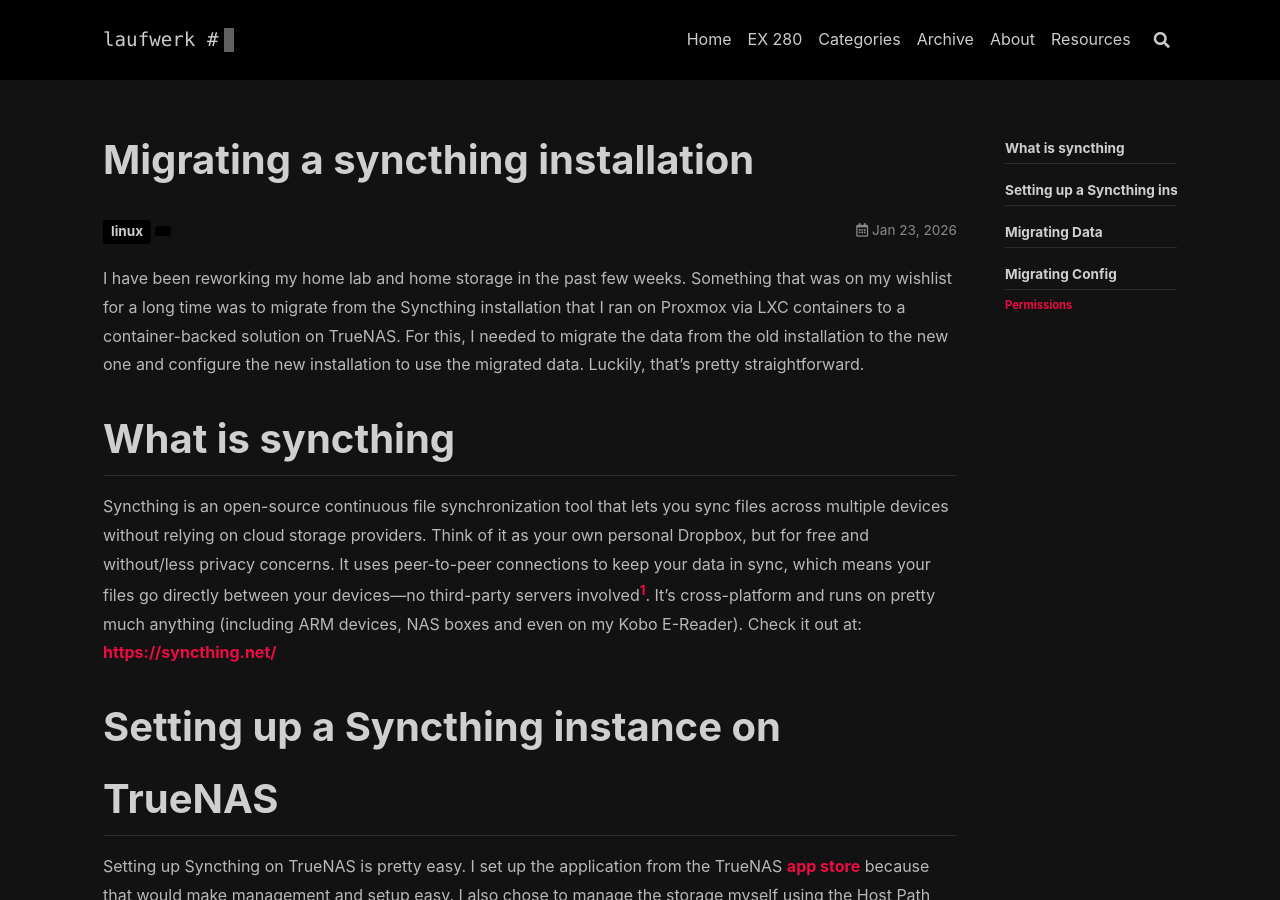
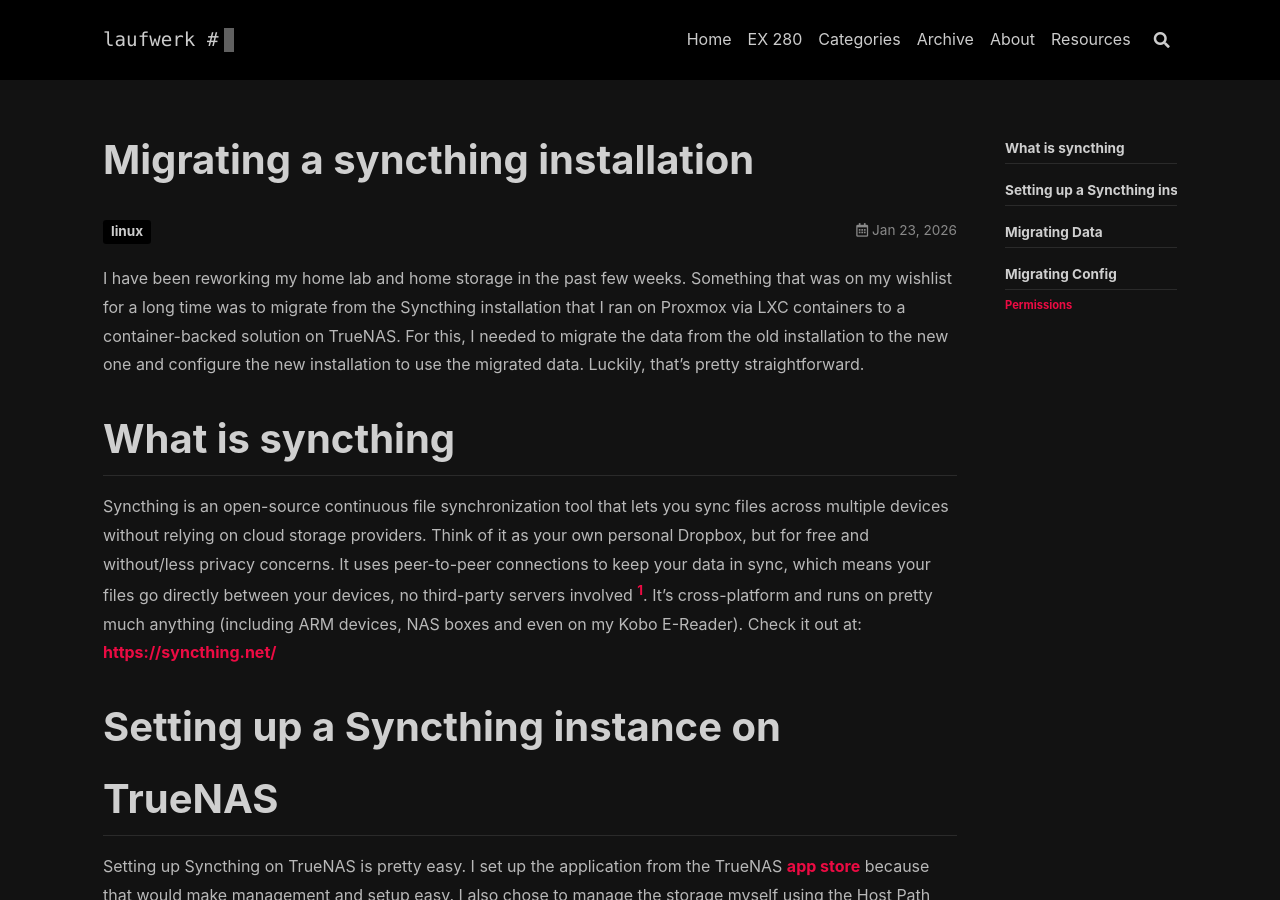
Before and after one commit to laufwerkcode/laufwerk-site, a Jekyll site: the page built from _posts/2026-01-23-migrating-syncthings-installation.md, in a window 1280 px wide and 900 px high. Built offline with Jekyll 4.4.1, drawn with Linux system fonts in a browser that asks for light colours; nearby versions of some CDN libraries.

Commit message:
Removed empty tag

```diff
--- a/_posts/2026-01-23-migrating-syncthings-installation.md
+++ b/_posts/2026-01-23-migrating-syncthings-installation.md
@@ -4,14 +4,14 @@ date: 2026-01-23
 toc: true
 mermaid: true
 categories: ["homelab"]
-tags: ["linux", ""]
+tags: ["linux"]
 ---
 
 I have been reworking my home lab and home storage in the past few weeks. Something that was on my wishlist for a long time was to migrate from the Syncthing installation that I ran on Proxmox via LXC containers to a container-backed solution on TrueNAS. For this, I needed to migrate the data from the old installation to the new one and configure the new installation to use the migrated data. Luckily, that's pretty straightforward.
 
 # What is syncthing
 
-Syncthing is an open-source continuous file synchronization tool that lets you sync files across multiple devices without relying on cloud storage providers. Think of it as your own personal Dropbox, but for free and without/less privacy concerns. It uses peer-to-peer connections to keep your data in sync, which means your files go directly between your devices—no third-party servers involved[^SyncthingNote]. It's cross-platform and runs on pretty much anything (including ARM devices, NAS boxes and even on my Kobo E-Reader). Check it out at: [https://syncthing.net/](https://syncthing.net/)
+Syncthing is an open-source continuous file synchronization tool that lets you sync files across multiple devices without relying on cloud storage providers. Think of it as your own personal Dropbox, but for free and without/less privacy concerns. It uses peer-to-peer connections to keep your data in sync, which means your files go directly between your devices, no third-party servers involved [^SyncthingNote]. It's cross-platform and runs on pretty much anything (including ARM devices, NAS boxes and even on my Kobo E-Reader). Check it out at: [https://syncthing.net/](https://syncthing.net/)
 
 [^SyncthingNote]: Syncthing uses free to use discovery servers to link your devices and facilitate discovery. You can choose to host these yourself aswel, see: [https://docs.syncthing.net/users/strelaysrv.html](https://docs.syncthing.net/users/strelaysrv.html)
 
```
